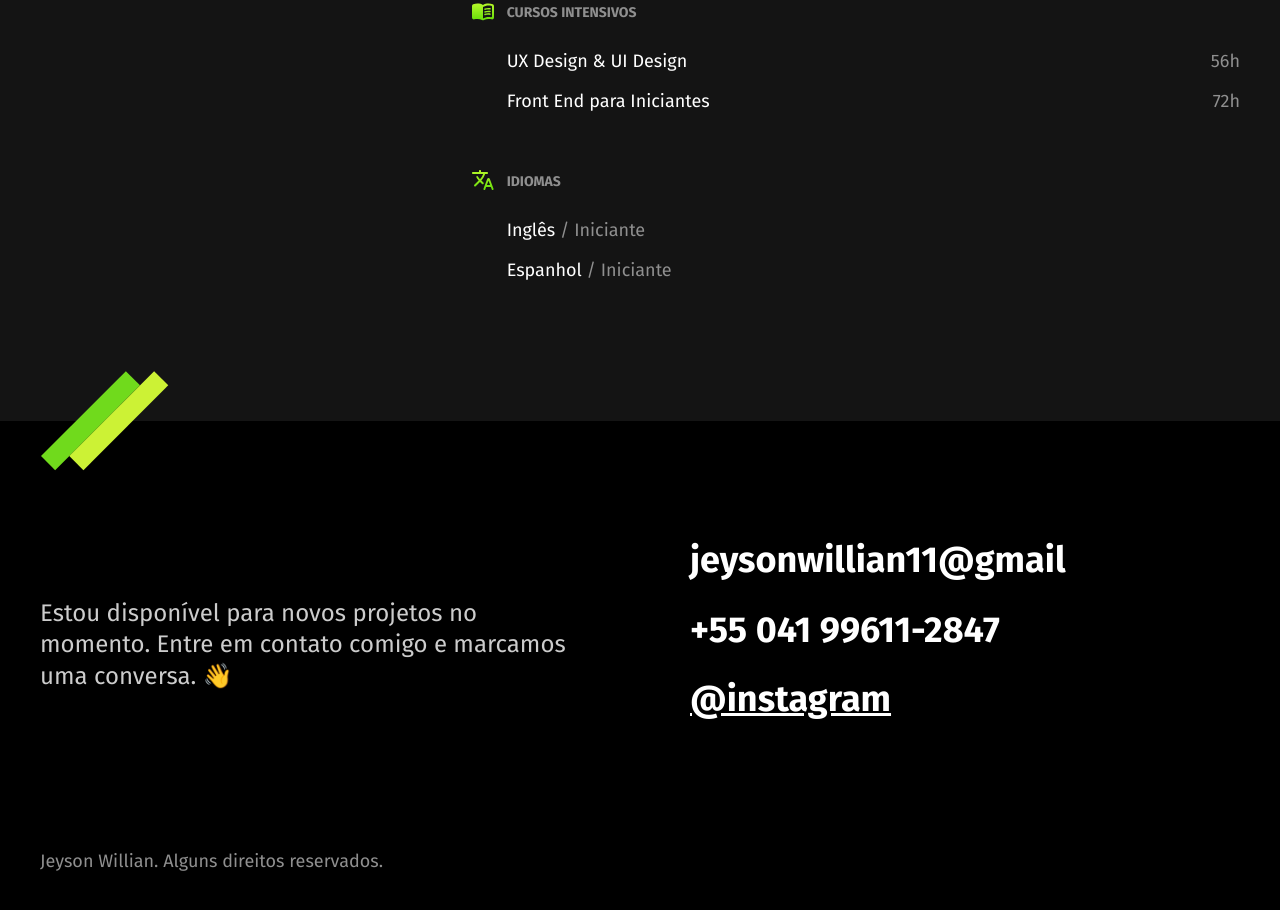
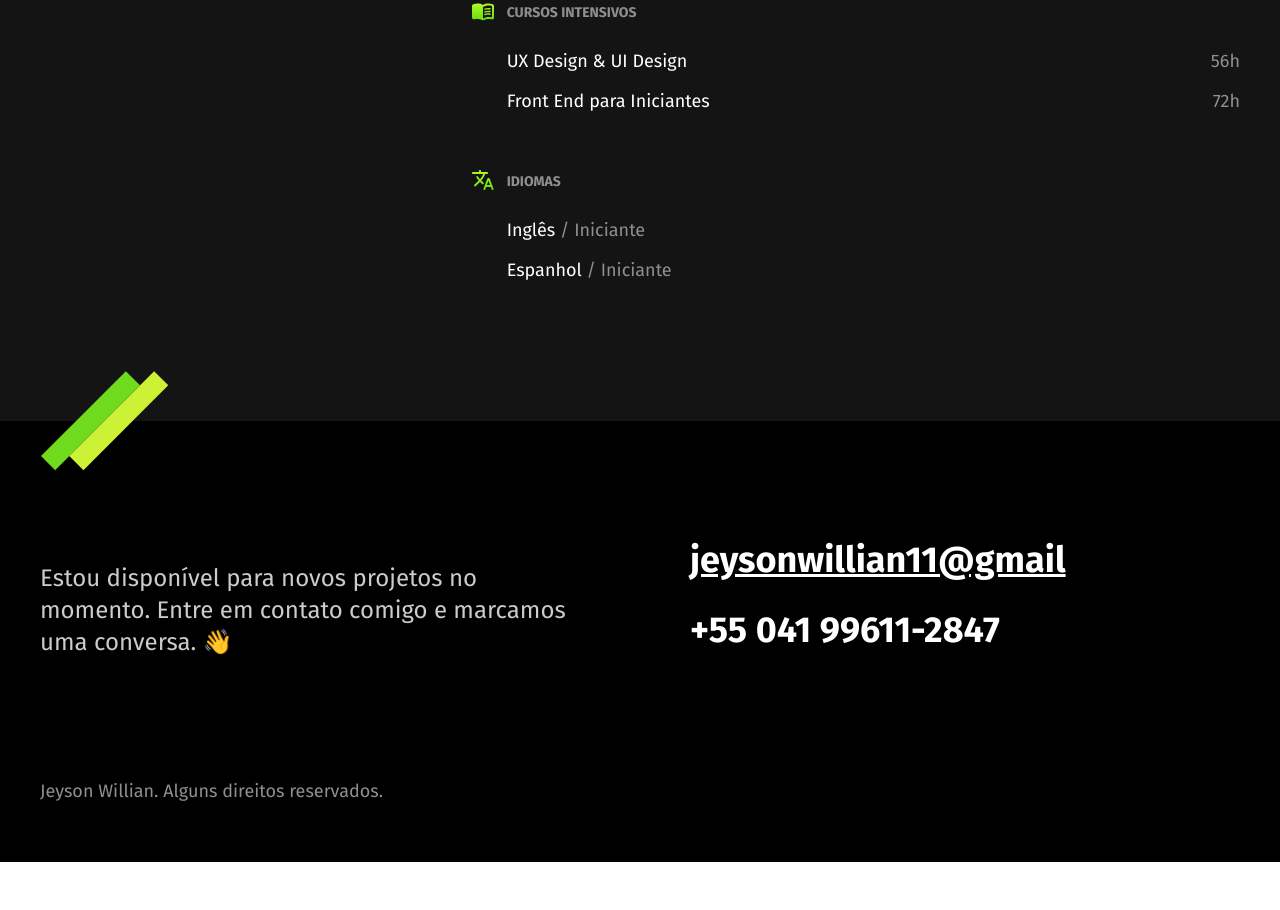
Before and after one commit to JeysonWillian/JeysonWillian.github.io, a plain HTML site: page index.html in a window 1280 px wide. Shown: the part 1777-2687 px from the top of the page. After the commit the page ends 2639 px from the top, so only its background shows below. Drawn offline with Linux system fonts and the light colour scheme.

Commit message:
link e-mail

```diff
--- a/index.html
+++ b/index.html
@@ -97,16 +97,6 @@
             <h3 class="faculdade-curso">Análise e Desenvolvimento de Sistemas</h3>
             <span class="faculdade-instituicao">Universidade Braz Cubas</span>
           </li>
-          <!-- <li class="faculdade">
-            <span class="faculdade-tipo">Tecnólogo</span>
-            <h3 class="faculdade-curso">Análise e Desenvolvimento</h3>
-            <span class="faculdade-instituicao">Universidade Braz Cubas</span>
-          </li>
-          <li class="faculdade">
-            <span class="faculdade-tipo">Bacharel</span>
-            <h3 class="faculdade-curso">Análise e Desenvolvimento de Sistemas </h3>
-            <span class="faculdade-instituicao">Universidade Braz Cubas</span>
-          </li> -->
         </ul>
 
         <div class="formacao-extra">
@@ -134,9 +124,8 @@
     <div class="footer-container">
       <p class="footer-texto"> Estou disponível para novos projetos no momento. Entre em contato comigo e marcamos uma conversa. 👋</p>
       <ul class="footer-contato">
-        <li>jeysonwillian11@gmail</li>
+        <li><a href="mailto:jeysonwillian11@gmail.com" target="_blank">jeysonwillian11@gmail</a></li>
         <li>+55 041 99611-2847</li>
-        <li><a href="/">@instagram</a></li>
       </ul>
       <p class="footer-copy">Jeyson Willian. Alguns direitos reservados.</p>
     </div>
```
